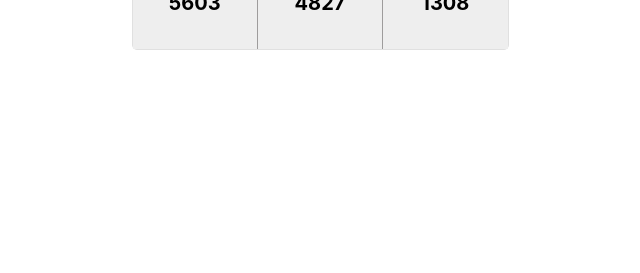
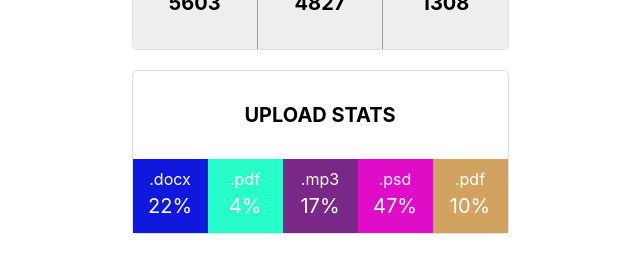
Before and after one commit to starik061/goit-react-hw-01-components, a React (Create React App) app: page / in a window 1280 px wide. Shown: the part 477-750 px from the top of the page, without its empty margins (320-960 px from the left). Built offline with nearby package versions, Linux system fonts and the light colour scheme.

Commit message:
Task #2 is done

```diff
--- a/src/components/App.jsx
+++ b/src/components/App.jsx
@@ -1,12 +1,17 @@
 import { Profile } from 'components/Profile/Profile.jsx';
-import user from 'user.json';
+import Statistics from './Statistics/Statistics.jsx';
+import user from 'componentsData/user.json';
+import statisticsData from 'componentsData/data.json';
 
 export const App = () => {
-  return <Profile
+  return <>
+    <Profile
     location={user.location}
     tag={user.tag}
     username={user.username}
     avatar={user.avatar}
     stats={user.stats}
   />
+  <Statistics title="upload stats" stats={statisticsData} />
+  </>
 };
--- /dev/null
+++ b/src/components/Statistics/Statistics.jsx
@@ -0,0 +1,32 @@
+import PropTypes from 'prop-types';
+import { StatisticsSection,StatisticsTitle, StatisticsList, StatisticsListItem } from "./Statistics.styled"
+
+const Statistics = ({ title, stats }) => {
+    return <StatisticsSection>
+      {title ? (<StatisticsTitle>{title}</StatisticsTitle>): undefined }
+  <StatisticsList>
+        {stats.map(statElement => {
+          return (<StatisticsListItem key={statElement.id} style={{ backgroundColor:`${randomColor()}`}} >
+      <span className="label">{statElement.label}</span>
+      <span className="percentage">{statElement.percentage}%</span>
+ </StatisticsListItem>)
+   })}
+
+  </StatisticsList>
+</StatisticsSection>
+}
+function randomColor() {
+
+  return `#${Math.floor(Math.random() * 16777215)
+    .toString(16)
+    .padStart(6, 0)}`;
+}
+
+Statistics.propTypes = {
+    title: PropTypes.string,
+    stats: PropTypes.arrayOf(PropTypes.object).isRequired
+
+
+}
+
+export default Statistics;
--- /dev/null
+++ b/src/components/Statistics/Statistics.styled.jsx
@@ -0,0 +1,42 @@
+import styled from '@emotion/styled';
+import data from "../../componentsData/data"
+
+const StatisticsSection = styled.section`
+width: calc(${data.length}*73px);
+min-width: 375px;
+min-height: 100px;
+padding-top: 32px;
+margin: 0 auto;
+border: 1px solid rgb(224, 224, 224);
+border-radius: 5px;`
+
+const StatisticsTitle = styled.section`
+margin-bottom: 32px;
+text-transform: uppercase;
+font-size: 20px;
+text-align: center;
+font-weight: bold;`
+
+const StatisticsList = styled.ul`
+display: flex;
+margin: 0;
+padding: 0;
+list-style: none;`
+
+const StatisticsListItem = styled.li`
+display: flex;
+flex-direction: column;
+padding-top: 10px;
+padding-bottom: 15px;
+align-items: center;
+width: calc(100%/${data.length});
+color: white;
+
+& .percentage {
+    margin-top: 5px;
+    font-size: 20px;
+}
+`
+
+
+export { StatisticsSection, StatisticsTitle, StatisticsList, StatisticsListItem };
--- /dev/null
+++ b/src/componentsData/data.json
@@ -0,0 +1,7 @@
+[
+  { "id": "id-1", "label": ".docx", "percentage": 22 },
+  { "id": "id-2", "label": ".pdf", "percentage": 4 },
+  { "id": "id-3", "label": ".mp3", "percentage": 17 },
+  { "id": "id-4", "label": ".psd", "percentage": 47 },
+  { "id": "id-5", "label": ".pdf", "percentage": 10 }
+]
```
Also changed, not shown: package.json (+6 -3 lines), src/components/Profile/Profile.jsx (+11 -1 lines), src/componentsData/user.json (renamed from src/user.json), 1 other file (tests, documents, lock files or other folders).
